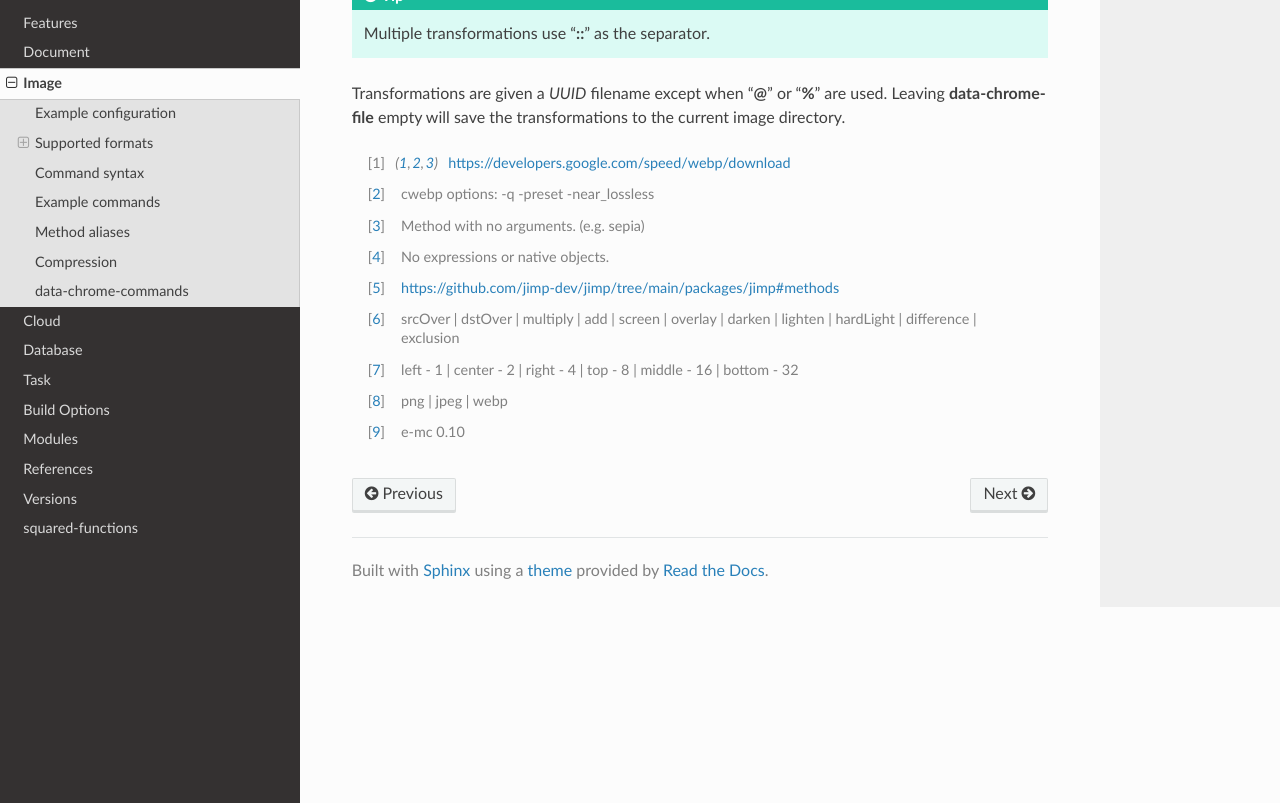
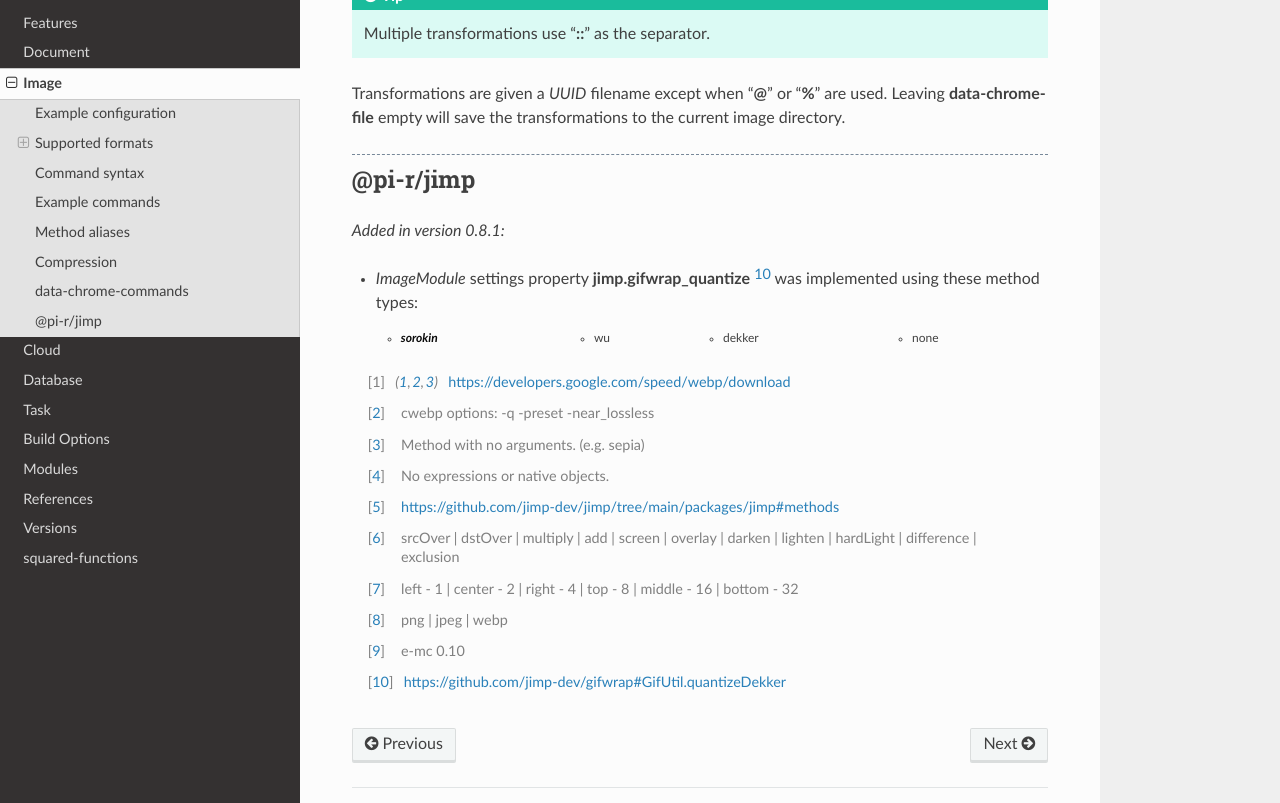
Before and after one commit to anpham6/chrome-docs, a Sphinx documentation site: the page built from source/image/index.rst, in a window 1280 px wide and 900 px high, scrolled down 4753 px, cut to the strip 97-900 px from the top of the window. Built offline with Sphinx 7.4.7 and the Read the Docs theme 2.0.0, drawn with Linux system fonts in a browser that asks for light colours.

Commit message:
Image: Changelog section for Jimp was created.

```diff
--- a/source/image/index.rst
+++ b/source/image/index.rst
@@ -287,6 +287,21 @@ You can use image commands with **saveTo** (directory) on any element where the
 
 Transformations are given a *UUID* filename except when "**@**" or "**%**" are used. Leaving **data-chrome-file** empty will save the transformations to the current image directory.
 
+@pi-r/jimp
+==========
+
+.. versionadded:: 0.8.1
+
+  - *ImageModule* settings property **jimp.gifwrap_quantize** [#]_ was implemented using these method types:
+
+    .. hlist::
+      :columns: 4
+
+      - :target:`sorokin`
+      - wu
+      - dekker
+      - none
+
 .. [#webp] https://developers.google.com/speed/webp/download
 .. [#] cwebp options: -q -preset -near_lossless
 .. [#] Method with no arguments. (e.g. sepia)
@@ -296,3 +311,4 @@ Transformations are given a *UUID* filename except when "**@**" or "**%**" are u
 .. [#] left - 1 | center - 2 | right - 4 | top - 8 | middle - 16 | bottom - 32
 .. [#] png | jpeg | webp
 .. [#] e-mc 0.10
+.. [#] https://github.com/jimp-dev/gifwrap#GifUtil.quantizeDekker
```
